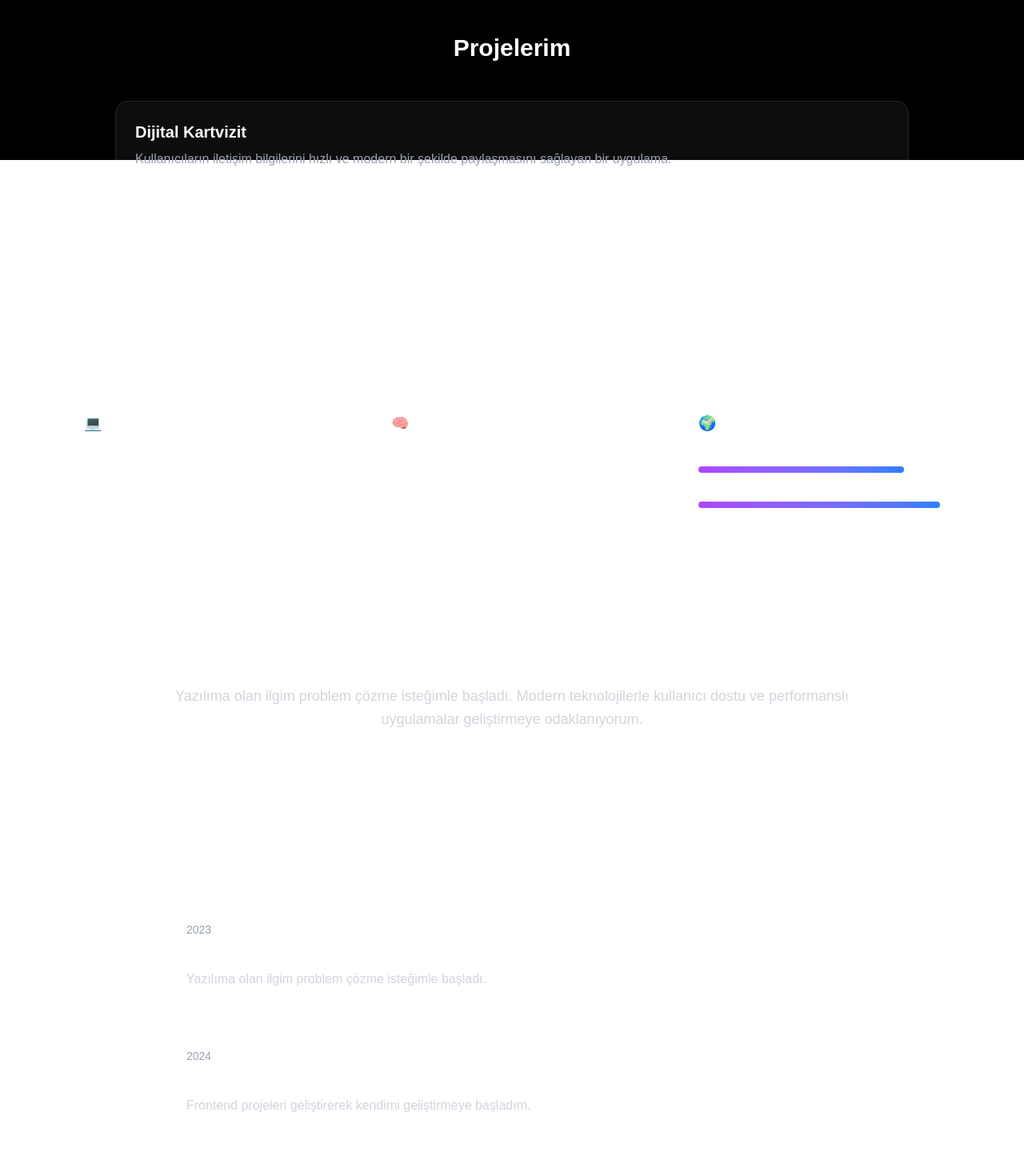
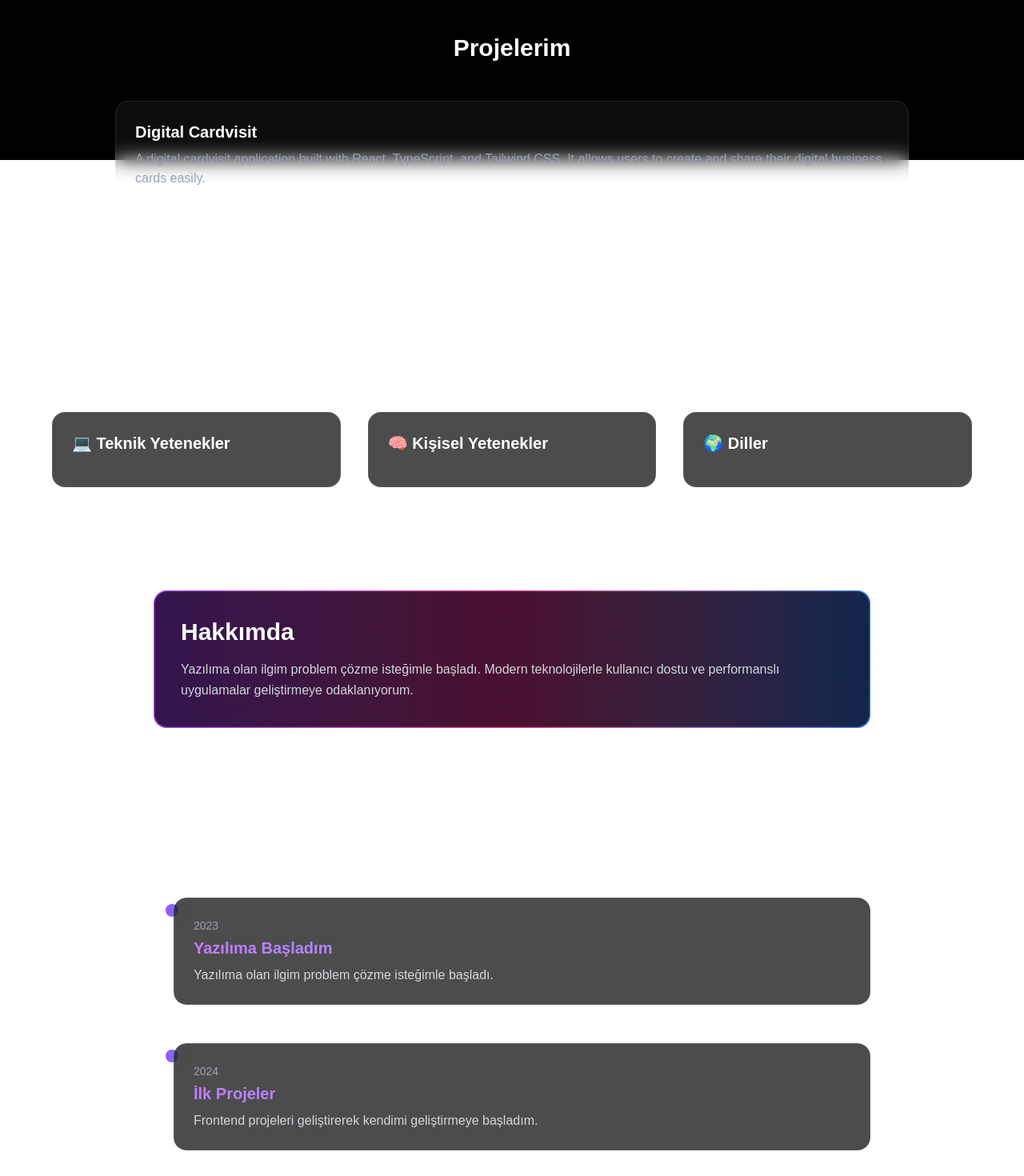
Before and after one commit to iondris/personal-portfolio, a Next.js app: page / in a window 1280 px wide. Shown: the part 600-2070 px from the top of the page at 80% size. Built offline with nearby package versions, Linux system fonts and the light colour scheme.

Commit message:
hata düzeltmeleri

```diff
--- a/components/About.tsx
+++ b/components/About.tsx
@@ -1,22 +1,30 @@
 "use client";
 
+import { useLanguage } from "@/context/LanguageContext";
 import { translations } from "@/data/Translations";
-import { useLanguage } from "@/context/LanguageContext";
 
 export default function About() {
   const { lang } = useLanguage();
-  const t = translations[lang as "tr" | "en"];
+  const t = translations[lang];
 
   return (
-    <section id="about" className="max-w-4xl mx-auto mt-32 px-4 text-center">
+    <section id="about" className="max-w-4xl mx-auto mt-32">
 
-      <h2 className="text-3xl font-bold mb-6">
-        {t.about.title}
-      </h2>
+      <div className="rounded-2xl p-[1px] bg-gradient-to-r from-purple-500 via-pink-500 to-blue-500">
 
-      <p className="text-gray-300 text-lg leading-relaxed">
-        {t.about.text}
-      </p>
+        <div className="rounded-2xl p-8 bg-black/70 backdrop-blur-xl border border-white/10">
+
+          <h2 className="text-3xl font-semibold mb-4">
+            {t.aboutTitle}
+          </h2>
+
+          <p className="text-gray-300 leading-relaxed">
+            {t.aboutText}
+          </p>
+
+        </div>
+
+      </div>
 
     </section>
   );
--- a/components/Projects.tsx
+++ b/components/Projects.tsx
@@ -14,37 +14,43 @@ export default function Projects() {
 
   return (
     <section id="projects" className="max-w-5xl mx-auto mt-32 px-4">
+
+      {/* BAŞLIK */}
       <h2 className="text-3xl font-bold text-center mb-12">
-        {t.projects.title}
+        {t.projectsTitle}
       </h2>
 
       <div className="space-y-6">
         {projects.map((project, index) => {
-          const content = t.projects[project.id as keyof typeof t.projects];
           const isOpen = openIndex === index;
-
-          if (typeof content === "string") return null;
 
           return (
             <div
-              key={project.id}
+              key={index}
               onClick={() => setOpenIndex(isOpen ? null : index)}
-              className="cursor-pointer rounded-2xl border border-white/10 p-6 bg-white/5 hover:bg-white/10 transition"
+              className="cursor-pointer rounded-2xl border border-white/10 p-6
+              bg-white/5 backdrop-blur-md
+              hover:bg-white/10 hover:shadow-lg hover:shadow-purple-500/20
+              transition-all duration-300"
             >
+
+              {/* TITLE */}
               <h3 className="text-xl font-semibold">
-                {content.title}
+                {project.title}
               </h3>
 
+              {/* SHORT DESC */}
               <p className="text-gray-400 mt-2">
-                {content.description}
+                {project.description}
               </p>
 
-              {/* TECH */}
+              {/* TECH STACK */}
               <div className="flex flex-wrap gap-2 mt-4">
                 {project.tech.map((tech, i) => (
                   <span
                     key={i}
-                    className="px-3 py-1 text-xs rounded-full bg-white/10 border border-white/10"
+                    className="px-3 py-1 text-xs rounded-full
+                    bg-white/10 border border-white/10"
                   >
                     {tech}
                   </span>
@@ -52,29 +58,37 @@ export default function Projects() {
               </div>
 
               {/* DETAILS */}
-              {isOpen && (
-                <div className="mt-4">
-                  <p className="text-gray-300">
-                    {content.details}
-                  </p>
+              <div
+                className={`overflow-hidden transition-all duration-500 ${
+                  isOpen ? "max-h-[300px] mt-4 opacity-100" : "max-h-0 opacity-0"
+                }`}
+              >
+                <p className="text-gray-300 mt-2">
+                  {project.details}
+                </p>
 
-                  <div className="mt-4">
+                {/* LINKS */}
+                <div className="flex gap-4 mt-4">
+                  {project.github && (
                     <a
                       href={project.github}
                       target="_blank"
                       onClick={(e) => e.stopPropagation()}
-                      className="flex items-center gap-2 text-sm px-4 py-2 rounded-lg bg-white/10 hover:bg-white/20"
+                      className="flex items-center gap-2 text-sm
+                      px-4 py-2 rounded-lg bg-white/10 hover:bg-white/20 transition"
                     >
                       <FaGithub />
                       GitHub
                     </a>
-                  </div>
+                  )}
                 </div>
-              )}
+              </div>
+
             </div>
           );
         })}
       </div>
+
     </section>
   );
 }
--- a/components/Skills.tsx
+++ b/components/Skills.tsx
@@ -1,60 +1,150 @@
 "use client";
 
+import { useState } from "react";
+import { motion } from "framer-motion";
+import { useLanguage } from "@/context/LanguageContext";
 import { translations } from "@/data/Translations";
-import { useLanguage } from "@/context/LanguageContext";
+import SpotlightCard from "./SpotlightCard";
 
 export default function Skills() {
+  const [active, setActive] = useState<string | null>(null);
   const { lang } = useLanguage();
-  const t = translations[lang as "tr" | "en"];
+  const t = translations[lang];
+
+  const toggle = (type: string) => {
+    setActive(active === type ? null : type);
+  };
 
   return (
-    <section id="skills" className="max-w-6xl mx-auto mt-32 px-4">
+    <section id="skills" className="max-w-6xl mx-auto mt-32">
 
-      <h2 className="text-3xl font-bold text-center mb-12">
-        {t.skills.title}
+      <h2 className="text-3xl font-semibold text-center mb-12">
+        {t.skillsTitle}
       </h2>
 
       <div className="grid md:grid-cols-3 gap-8">
 
         {/* TECH */}
-        <SkillBox title={t.skills.techTitle} data={t.skills.tech} />
+        <SkillCard
+          title={t.techSkillsTitle}
+          type="tech"
+          active={active}
+          toggle={toggle}
+        >
+          {t.techSkills.map((skill, i) => (
+            <ProgressBar key={i} name={skill.name} value={skill.level} />
+          ))}
+        </SkillCard>
 
         {/* SOFT */}
-        <SkillBox title={t.skills.softTitle} data={t.skills.soft} />
+        <SkillCard
+          title={t.softSkillsTitle}
+          type="soft"
+          active={active}
+          toggle={toggle}
+        >
+          {t.softSkills.map((skill, i) => (
+            <ProgressBar key={i} name={skill.name} value={skill.level} />
+          ))}
+        </SkillCard>
 
         {/* LANGUAGES */}
-        <SkillBox title={t.skills.languagesTitle} data={t.skills.languages} />
+        <SkillCard
+          title={t.languagesTitle}
+          type="lang"
+          active={active}
+          toggle={toggle}
+        >
+          {t.languages.map((langItem, i) => (
+            <div key={i} className="mb-4">
+
+              <div className="flex justify-between text-sm mb-1">
+                <span>{langItem.name}</span>
+                <span>{langItem.level}</span>
+              </div>
+
+              <div className="w-full h-2 bg-white/10 rounded-full overflow-hidden">
+                <motion.div
+                  initial={{ width: 0 }}
+                  whileInView={{ width: `${langItem.percent}%` }}
+                  transition={{ duration: 0.8 }}
+                  viewport={{ once: true }}
+                  className="h-2 bg-gradient-to-r from-blue-400 to-purple-400 rounded-full"
+                />
+              </div>
+
+            </div>
+          ))}
+        </SkillCard>
 
       </div>
-
     </section>
   );
 }
 
-function SkillBox({ title, data }: any) {
+function SkillCard({
+  title,
+  children,
+  type,
+  active,
+  toggle,
+}: any) {
+  const isOpen = active === type;
+
   return (
-    <div className="rounded-2xl border border-white/10 p-6 bg-white/5 backdrop-blur-md">
+    <SpotlightCard>
+    <motion.div
+      onClick={() => toggle(type)}
+      initial={{ opacity: 0, y: 40 }}
+      whileInView={{ opacity: 1, y: 0 }}
+      transition={{ duration: 0.5 }}
+      viewport={{ once: true }}
+      className={`relative cursor-pointer rounded-2xl p-[1px] transition-all duration-500 hover:scale-[1.03] ${
+        isOpen
+          ? "bg-gradient-to-r from-purple-500 via-pink-500 to-blue-500"
+          : "bg-white/10 hover:bg-gradient-to-r hover:from-purple-500/50 hover:via-pink-500/50 hover:to-blue-500/50"
+      }`}
+    >
+      {/* GLOW */}
+      <div className="absolute inset-0 rounded-2xl opacity-0 hover:opacity-100 transition duration-500 bg-gradient-to-r from-purple-500 via-pink-500 to-blue-500 blur-2xl -z-10"></div>
 
-      <h3 className="text-lg font-semibold mb-4">{title}</h3>
+      <div className="rounded-2xl p-6 bg-black/70 backdrop-blur-xl border border-white/10 transition duration-300 hover:border-white/20">
 
-      <div className="space-y-3">
-        {data.map((item: any, i: number) => (
-          <div key={i}>
-            <div className="flex justify-between text-sm">
-              <span>{item.name}</span>
-              <span>{item.level}</span>
-            </div>
+        <h3 className="text-xl font-semibold mb-4">
+          {title}
+        </h3>
 
-            {item.percent && (
-              <div className="w-full h-2 bg-white/10 rounded mt-1">
-                <div
-                  className="h-2 bg-gradient-to-r from-purple-500 to-blue-500 rounded"
-                  style={{ width: `${item.percent}%` }}
-                />
-              </div>
-            )}
-          </div>
-        ))}
+        <div
+          className={`overflow-hidden transition-all duration-500 ${
+            isOpen ? "max-h-96 mt-4" : "max-h-0"
+          }`}
+        >
+          {children}
+        </div>
+
+      </div>
+    </motion.div>
+    </SpotlightCard>
+  );
+}
+
+function ProgressBar({ name, value }: any) {
+  return (
+    <div className="mb-4">
+
+      <div className="flex justify-between text-sm mb-1">
+        <span>{name}</span>
+        <span>{value}%</span>
+      </div>
+
+      <div className="w-full h-2 bg-white/10 rounded-full overflow-hidden">
+        <motion.div
+          initial={{ width: 0 }}
+          whileInView={{ width: `${value}%` }}
+          transition={{ duration: 0.8 }}
+          viewport={{ once: true }}
+          className="h-2 bg-gradient-to-r from-purple-400 to-blue-400 rounded-full"
+        />
       </div>
 
     </div>
--- a/components/Timeline.tsx
+++ b/components/Timeline.tsx
@@ -1,40 +1,63 @@
 "use client";
-
+import SpotlightCard from "./SpotlightCard";
+import { motion } from "framer-motion";
+import { useLanguage } from "@/context/LanguageContext";
 import { translations } from "@/data/Translations";
-import { useLanguage } from "@/context/LanguageContext";
 
 export default function Timeline() {
   const { lang } = useLanguage();
-  const t = translations[lang as "tr" | "en"];
+  const t = translations[lang];
 
   return (
-    <section id="journey" className="max-w-4xl mx-auto mt-32 px-4">
+    <section id="journey" className="max-w-4xl mx-auto mt-32">
 
-      <h2 className="text-3xl font-bold text-center mb-12">
-        {t.journey.title}
+      <h2 className="text-3xl font-semibold text-center mb-12">
+        {t.journeyTitle}
       </h2>
 
-      <div className="space-y-6">
-        {t.journey.items.map((item: any, i: number) => (
-          <div
-            key={i}
-            className="border border-white/10 p-6 rounded-xl bg-white/5 backdrop-blur-md"
+      <div className="relative border-l border-white/10 pl-6 space-y-12">
+
+        {t.journey.map((item, index) => (
+          <motion.div
+            key={index}
+            initial={{ opacity: 0, y: 40 }}
+            whileInView={{ opacity: 1, y: 0 }}
+            transition={{
+              duration: 0.5,
+              delay: index * 0.2, // 🔥 sırayla gelsin
+            }}
+            viewport={{ once: true }}
+            className="relative"
           >
-            <div className="text-sm text-gray-400">
-              {item.year}
-            </div>
 
-            <h3 className="text-lg font-semibold mt-1">
-              {item.title}
-            </h3>
+            {/* DOT */}
+            <div className="absolute -left-[10px] top-2 w-4 h-4 rounded-full bg-gradient-to-r from-purple-500 to-blue-500" />
 
-            <p className="text-gray-300 mt-2">
-              {item.desc}
-            </p>
-          </div>
+            {/* CARD */}
+            <SpotlightCard>
+            <motion.div
+              whileHover={{ scale: 1.03 }}
+              className="rounded-xl p-6 bg-black/70 border border-white/10 backdrop-blur-xl hover:border-white/20 transition"
+            >
+
+              <p className="text-sm text-gray-400 mb-1">
+                {item.year}
+              </p>
+
+              <h3 className="text-xl font-semibold mb-2 bg-gradient-to-r from-purple-400 to-blue-400 text-transparent bg-clip-text">
+                {item.title}
+              </h3>
+
+              <p className="text-gray-300">
+                {item.desc}
+              </p>
+
+              </motion.div>
+            </SpotlightCard>
+          </motion.div>
         ))}
+
       </div>
-
     </section>
   );
 }
--- a/data/Translations.ts
+++ b/data/Translations.ts
@@ -1,48 +1,28 @@
 export const translations = {
   tr: {
+    // HERO
     heroTitle: "Yunus Emre Demirel",
     heroDesc: "Modern ve kullanıcı odaklı web uygulamaları geliştiriyorum.",
 
-    buttons: {
-      projects: "Projelerim",
-      skills: "Yeteneklerim",
-      about: "Hakkımda",
-      cv: "CV indir",
-    },
+    // BUTTONS
+    heroButton1: "Projelerim",
 
-    projects: {
-      title: "Projelerim",
+    // PROJECTS
+    projectsTitle: "Projelerim",
 
-      digitalCard: {
-        title: "Dijital Kartvizit",
-        description:
-          "Kullanıcıların iletişim bilgilerini hızlı ve modern bir şekilde paylaşmasını sağlayan bir uygulama.",
-        details:
-          "Kullanıcı dostu arayüz, responsive tasarım ve modern frontend yaklaşımları kullanılarak geliştirildi.",
-      },
-
-      smartTask: {
-        title: "SmartTask",
-        description:
-          "Kullanıcıların görevlerini organize etmesine yardımcı olan modern bir uygulama.",
-        details:
-          "Performanslı ve kullanıcı dostu bir görev yönetim sistemi geliştirildi.",
-      },
-    },
-
-    skills: {
-      title: "Yeteneklerim",
-      techTitle: "💻 Teknik Yetenekler",
-      softTitle: "🧠 Kişisel Yetenekler",
+    // SKILLS
+    skillsTitle: "Yeteneklerim",
+    techSkillsTitle: "💻 Teknik Yetenekler",
+    softSkillsTitle: "🧠 Kişisel Yetenekler",
     languagesTitle: "🌍 Diller",
 
-      tech: [
+    techSkills: [
       { name: "JavaScript", level: 80 },
       { name: "React / Next.js", level: 75 },
       { name: "C#", level: 30 },
     ],
 
-      soft: [
+    softSkills: [
       { name: "Problem Çözme", level: 85 },
       { name: "İletişim", level: 80 },
       { name: "Takım Çalışması", level: 90 },
@@ -52,17 +32,15 @@ export const translations = {
       { name: "İngilizce", level: "C1", percent: 85 },
       { name: "Türkçe", level: "Ana dil", percent: 100 },
     ],
-    },
 
-    about: {
-      title: "Hakkımda",
-      text:
+    // ABOUT
+    aboutTitle: "Hakkımda",
+    aboutText:
       "Yazılıma olan ilgim problem çözme isteğimle başladı. Modern teknolojilerle kullanıcı dostu ve performanslı uygulamalar geliştirmeye odaklanıyorum.",
-    },
 
-    journey: {
-      title: "Yolculuğum",
-      items: [
+    // TIMELINE
+    journeyTitle: "Yolculuğum",
+    journey: [
       {
         year: "2023",
         title: "Yazılıma Başladım",
@@ -80,52 +58,31 @@ export const translations = {
       },
     ],
   },
-  },
 
   en: {
+    // HERO
     heroTitle: "Yunus Emre Demirel",
     heroDesc: "I build modern and user-focused web applications.",
 
-    buttons: {
-      projects: "Projects",
-      skills: "Skills",
-      about: "About",
-      cv: "Download CV",
-    },
+    // BUTTONS
+    heroButton1: "My Projects",
 
-    projects: {
-      title: "Projects",
+    // PROJECTS
+    projectsTitle: "Projects",
 
-      digitalCard: {
-        title: "Digital Business Card",
-        description:
-          "An application that allows users to share their contact information quickly and in a modern way.",
-        details:
-          "Built with a user-friendly interface, responsive design, and modern frontend practices.",
-      },
-
-      smartTask: {
-        title: "SmartTask",
-        description:
-          "A modern application that helps users manage their tasks efficiently.",
-        details:
-          "Focused on performance and clean UI to deliver a smooth experience.",
-      },
-    },
-
-    skills: {
-      title: "Skills",
-      techTitle: "💻 Tech Skills",
-      softTitle: "🧠 Soft Skills",
+    // SKILLS
+    skillsTitle: "Skills",
+    techSkillsTitle: "💻 Tech Skills",
+    softSkillsTitle: "🧠 Soft Skills",
     languagesTitle: "🌍 Languages",
 
-      tech: [
+    techSkills: [
       { name: "JavaScript", level: 80 },
       { name: "React / Next.js", level: 75 },
       { name: "C#", level: 30 },
     ],
 
-      soft: [
+    softSkills: [
       { name: "Problem Solving", level: 85 },
       { name: "Communication", level: 80 },
       { name: "Teamwork", level: 90 },
@@ -135,17 +92,15 @@ export const translations = {
       { name: "English", level: "C1", percent: 85 },
       { name: "Turkish", level: "Native", percent: 100 },
     ],
-    },
 
-    about: {
-      title: "About Me",
-      text:
+    // ABOUT
+    aboutTitle: "About Me",
+    aboutText:
       "My interest in software development started with a desire to solve problems. I focus on building user-friendly and performant applications.",
-    },
 
-    journey: {
-      title: "My Journey",
-      items: [
+    // TIMELINE
+    journeyTitle: "My Journey",
+    journey: [
       {
         year: "2023",
         title: "Started Programming",
@@ -163,5 +118,4 @@ export const translations = {
       },
     ],
   },
-  },
 };
--- a/data/projects.ts
+++ b/data/projects.ts
@@ -1,6 +1,9 @@
 export const projects = [
     {
         id: "digitalCard",
+        title: "Digital Cardvisit",
+        description: "A digital cardvisit application built with React, TypeScript, and Tailwind CSS. It allows users to create and share their digital business cards easily.",
+        details: "This application provides a seamless experience for creating and sharing digital business cards. Users can customize their cards with various design options and share them directly from the application.",
         tech: ["React", "TypeScript", "Tailwind CSS"],
         github: "https://github.com/iondris/digital-cardvisit",
         live:"https://iondris.github.io/digital-cardvisit/",
```
Also changed, not shown: 1 other file (tests, documents, lock files or other folders). Lines whose indentation alone changed are shown as unchanged.
